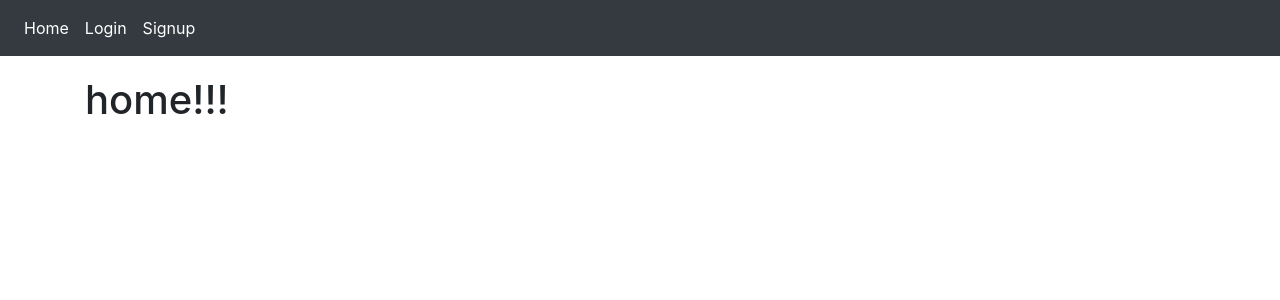
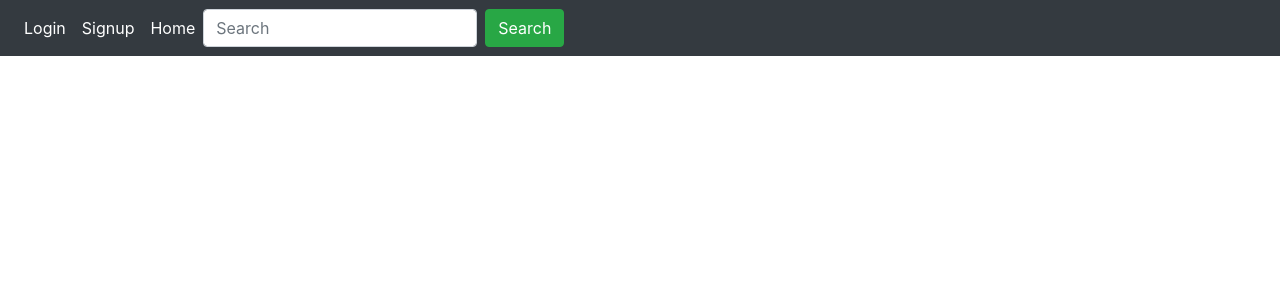
Before and after one commit to mamadhss/django_social_media, a Django app: page /post/ in a window 1280 px wide. Shown: the top 300 px of the page. Run offline with Django 3.2, Linux system fonts and the light colour scheme; some libraries are stand-ins or nearby versions.

Commit message:
add user slug

```diff
--- a/App_Login/urls.py
+++ b/App_Login/urls.py
@@ -7,6 +7,7 @@ urlpatterns = [
    path('login/',views.login_page,name='login'),
    path('edit/',views.edit_profile,name='edit'),
    path('logout/',views.logout_user,name='logout'),
-   path('profile/',views.profile,name='profile')
+   path('profile/',views.profile,name='profile'),
+   path('user/<slug:slug>/',views.user,name='user'),
 
 ]
--- a/App_Posts/views.py
+++ b/App_Posts/views.py
@@ -1,6 +1,21 @@
 from django.shortcuts import render,HttpResponse
-
+from django.contrib.auth.models import User
 
 def home(request):
 
-    return render(request,'App_Posts/home.htm',context={'title':'HomePage'})
+
+    if request.method == 'GET':
+       search = request.GET.get('search')
+       users = User.objects.all()
+       if search:
+           users = users.filter(username__icontains=search)
+
+
+    context = {
+        'title':'home page',
+        'search':search,
+        'users':users,
+    }
+
+
+    return render(request,'App_Posts/home.htm',context)
--- a/templates/App_Posts/home.htm
+++ b/templates/App_Posts/home.htm
@@ -7,6 +7,30 @@
 
 {% block body_block %}
 
-<h1>home!!!</h1>
+{% if search %}
+  {% for user in users %}
 
+  <div class="row">
+    <div class="col-sm-2">
+      {% if user.user_profile.profile_pic %}
+        <img src="/media/{{ user.user_profile.profile_pic }}" width="75px" height="75px" class="rounded-circle">
+      {% else %}
+      <img src="/media/default.jpg" width="75px" height="75px" class="rounded-circle" >
+      {% endif %}
+    </div>
+
+    <div class="col-sm-10">
+
+   <a href="{% url 'App_Login:user' slug=user.username %}"><h6>{{ user.username }}</h6></a>
+      <h6>{{ user.user_profile.full_name }}</h6>
+
+    </div>
+  </div>
+
+  {% endfor %}
+
+
+{% else %}
+
+{% endif %}
 {% endblock %}
--- a/templates/navbar.htm
+++ b/templates/navbar.htm
@@ -43,14 +43,9 @@
             {% endif %}
 
           </li>
+          {% else %}
 
-            {% else %}
 
-            <li class="nav-item active">
-
-              <a class="nav-link" href="{% url 'App_Posts:home' %}">Home</a>
-
-            </li>
 
             <li class="nav-item active">
 
@@ -64,9 +59,21 @@
 
             </li>
 
+          {% endif %}
+
+          <li class="nav-item active">
+
+            <a class="nav-link" href="{% url 'App_Posts:home' %}">Home</a>
+
+          </li>
+
+          <form class="form-inline" method="GET">
+            <input class="form-control mr-sm-2" name="search" type="text" placeholder="Search">
+            <button class="btn btn-success"  type="submit">Search</button>
+          </form>
         </ul>
 
-          {% endif %}
+
 
 
 
```
Also changed, not shown: App_Login/views.py (+8 -0 lines), templates/App_Login/user.htm (+18 -0 lines), db.sqlite3, media/post_images/002.png (added).
